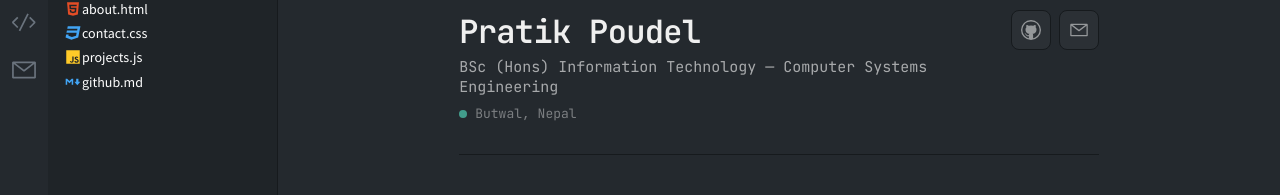
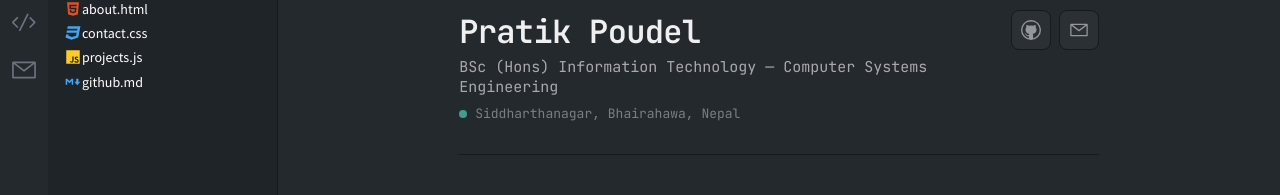
Before and after one commit to pyatrick666/Professional-Portfolio, a Next.js app: page /about in a window 1280 px wide. Shown: the part 128-323 px from the top of the page. Built offline with nearby package versions, Linux system fonts and the light colour scheme.

Commit message:
Update current location on About page

```diff
--- a/app/about/page.tsx
+++ b/app/about/page.tsx
@@ -11,7 +11,7 @@ const AboutPage = () => (
           <div className={styles.headerText}>
             <h1 className={styles.name}>Pratik Poudel</h1>
             <p className={styles.role}>BSc (Hons) Information Technology — Computer Systems Engineering</p>
-            <div className={styles.location}><span className={styles.dot} />Butwal, Nepal</div>
+            <div className={styles.location}><span className={styles.dot} />Siddharthanagar, Bhairahawa, Nepal</div>
           </div>
         </div>
         <div className={styles.headerActions}>
```
